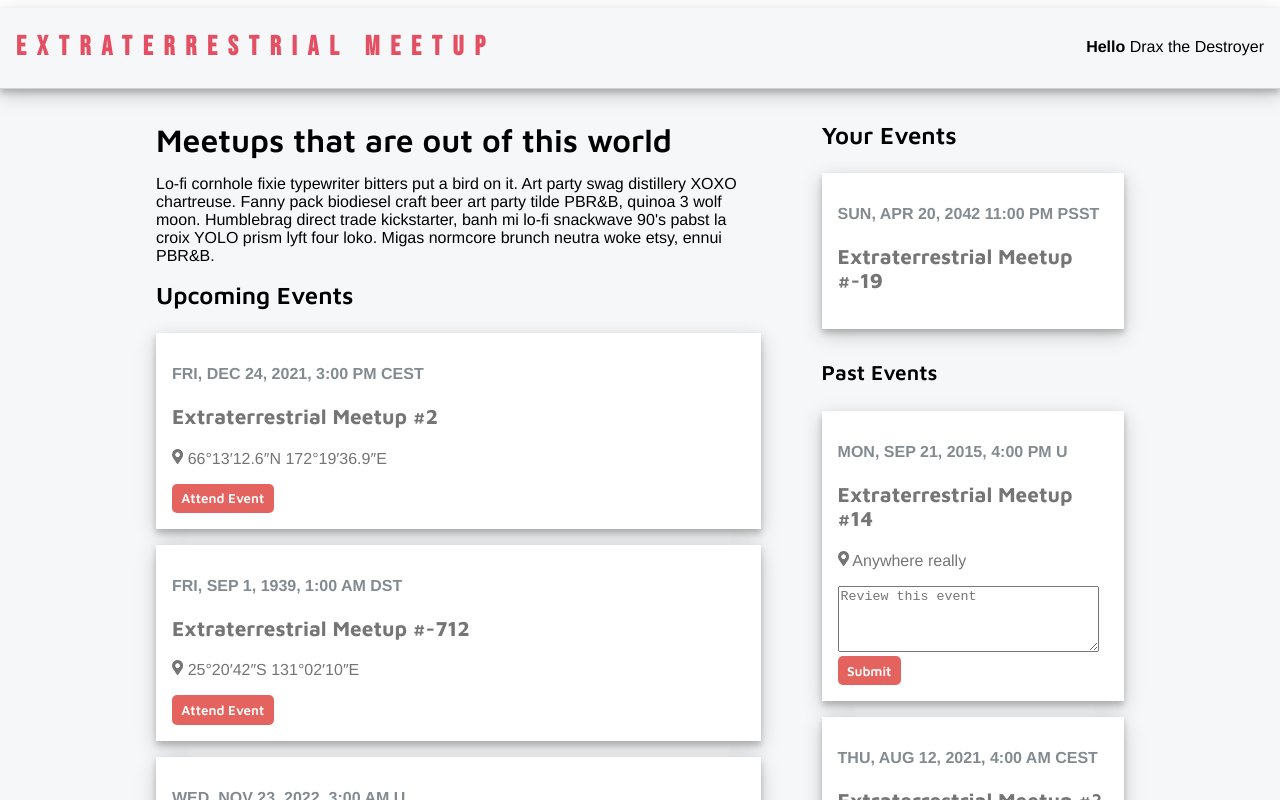
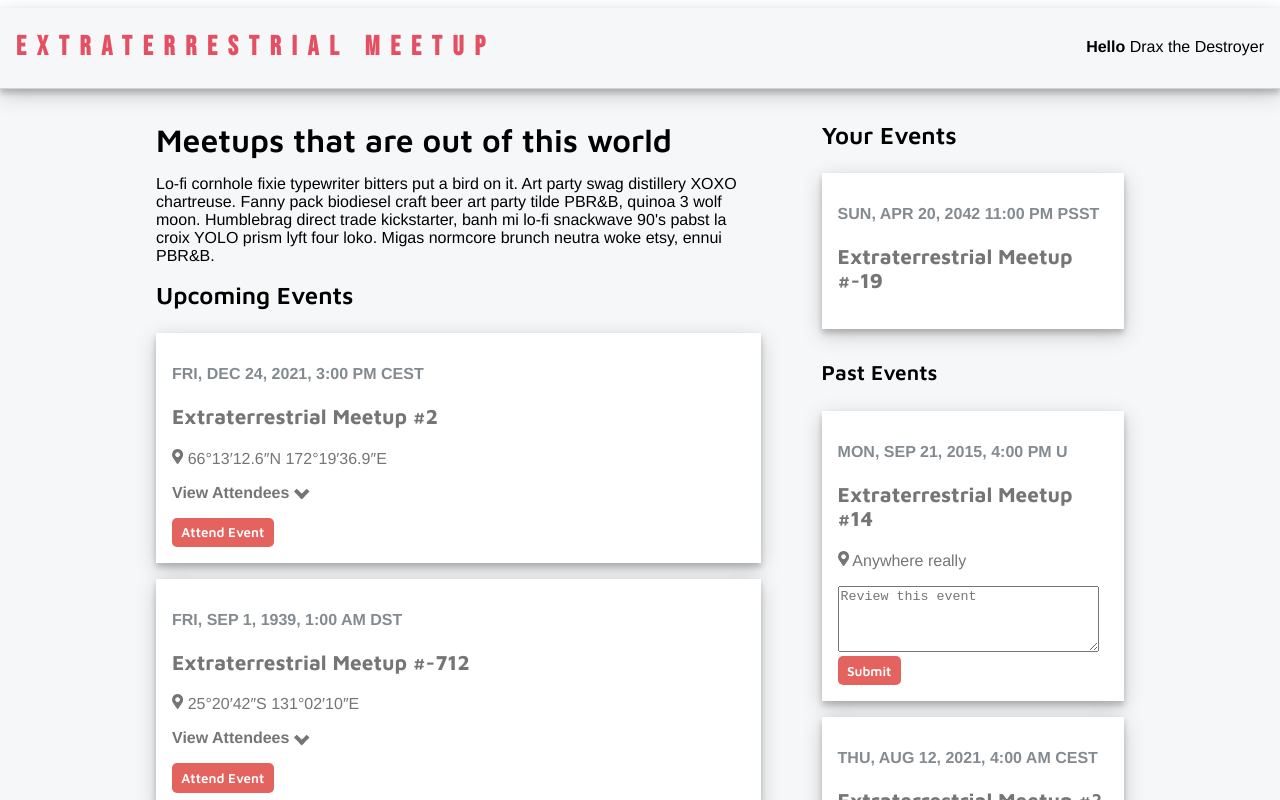
Before and after one commit to Vicachu42/meetup-app-assignment, a Vue app in the folder meetup-app/: page / in a window 1280 px wide. Shown: the top 800 px of the page. Built offline with nearby package versions, Linux system fonts and the light colour scheme.

Commit message:
More fixed functions and tests

```diff
--- a/meetup-app/src/App.vue
+++ b/meetup-app/src/App.vue
@@ -18,6 +18,7 @@ export default {
   },
   data() {
     return {
+      userName: "Drax the Destroyer",
       meetups: [
         {
           id: 1,
@@ -115,6 +116,12 @@ export default {
     registerToMeetup(id) {
       const attendNewMeetup = this.meetups.find((meetup) => meetup.id === id);
       this.registeredMeetups.push(attendNewMeetup);
+
+      /* this.registeredMeetups.push(this.attendees); */
+
+      /*       const userName = "Drax the Destroyer";
+      this.registeredMeetups.attendees.push(userName); */
+
       const index = this.meetups.findIndex((meetup) => meetup.id === id);
       /*       console.log(index); */
       this.meetups.splice(index, 1);
--- a/meetup-app/src/components/Header.vue
+++ b/meetup-app/src/components/Header.vue
@@ -12,13 +12,13 @@ export default {
   name: "Header",
   data() {
     return {
-      name: "Drax the Destroyer",
+      userName: "Drax the Destroyer",
     };
   },
   computed: {
     member() {
-      console.log("Hi! My name is", this.name);
-      return `<b>Hello</b> ${this.name}`;
+      console.log("Hi! My name is", this.userName);
+      return `<b>Hello</b> ${this.userName}`;
     },
   },
 };
--- a/meetup-app/src/components/UpcomingEvent.vue
+++ b/meetup-app/src/components/UpcomingEvent.vue
@@ -10,13 +10,18 @@
       />
       {{ meetup.place }}
     </p>
-    <!-- <p class="meeting-attendees">{{ meetup.attendees }}</p> -->
-    <!--     <ul v-for="attendee in meetups.attendees" :key="attendee">
-      <li class="meeting-attendees">{{ meetup.attendees }}</li>
-    </ul> -->
-    <!--     <ul v-for="attendee in meetup.attendees" :key="attendee">
-      <li class="meeting-attendees">{{ meetup.attendees.attendee }}</li>
-    </ul> -->
+    <article>
+      <p class="view-attendees" @click="toggleVisibility()">
+        View Attendees
+        <span class="chevron-bottom" v-show="!isVisible"></span>
+        <span class="chevron-top" v-show="isVisible"></span>
+      </p>
+      <article v-show="isVisible">
+        <ul v-for="attendee in meetup.attendees" :key="attendee">
+          <li class="meeting-attendees">{{ attendee }}</li>
+        </ul>
+      </article>
+    </article>
     <button class="attend-meetup" @click="$emit('attendMeetup', meetup.id)">
       Attend Event
     </button>
@@ -26,6 +31,11 @@
 <script>
 export default {
   name: "UpcomingEvent",
+  data() {
+    return {
+      isVisible: false,
+    };
+  },
   props: {
     meetup: Object,
   },
@@ -33,6 +43,9 @@ export default {
     emitAttendMeetup() {
       this.$emit("attendMeetup");
     },
+    toggleVisibility() {
+      this.isVisible = !this.isVisible;
+    },
   },
 };
 </script>
--- a/meetup-app/src/views/Home.vue
+++ b/meetup-app/src/views/Home.vue
@@ -91,6 +91,34 @@ button:active {
   background-color: #e7716d;
 }
 
+.chevron-bottom {
+  border-style: solid;
+  border-width: 0.25em 0.25em 0 0;
+  content: "";
+  display: inline-block;
+  height: 0.45em;
+  left: 0.15em;
+  position: relative;
+  top: 0;
+  transform: rotate(135deg);
+  vertical-align: auto;
+  width: 0.45em;
+}
+
+.chevron-top {
+  border-style: solid;
+  border-width: 0.25em 0.25em 0 0;
+  content: "";
+  display: inline-block;
+  height: 0.45em;
+  left: 0.15em;
+  position: relative;
+  top: 0.15em;
+  transform: rotate(-45deg);
+  vertical-align: auto;
+  width: 0.45em;
+}
+
 .meeting-time {
   color: #838b90;
   font-weight: 700;
@@ -116,6 +144,11 @@ button:active {
   width: 0.7rem;
 }
 
+.view-attendees {
+  color: #757575;
+  font-weight: 600;
+}
+
 .added-review {
   color: #757575;
   font-weight: 600;
```
Also changed, not shown: 1 other file (tests, documents, lock files or other folders).
